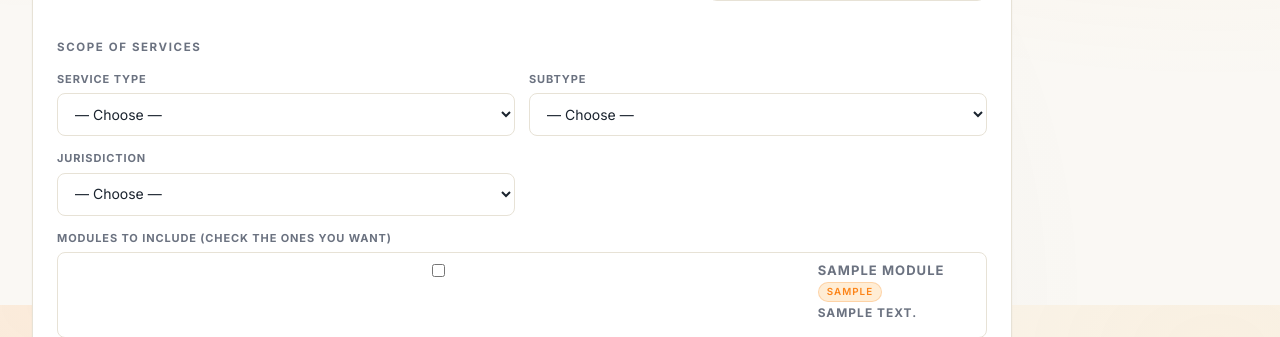
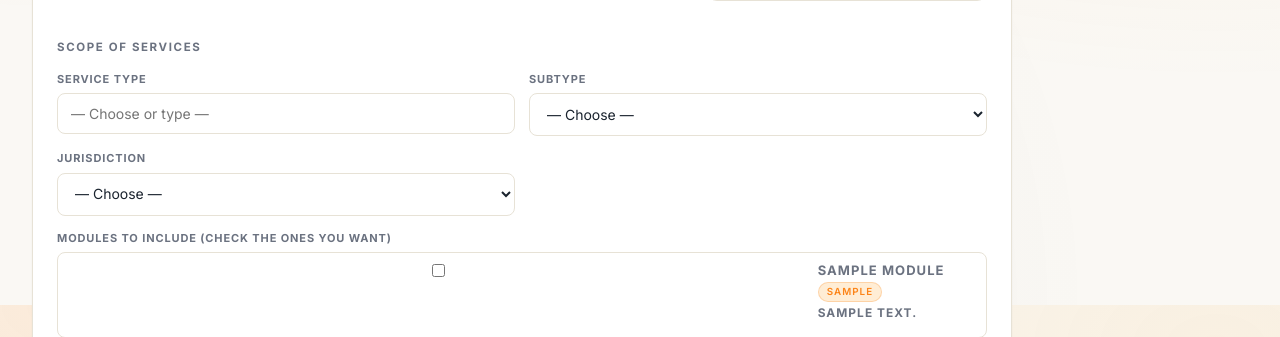
Before and after one commit to victorlazarus32/Permit-Solutions-Automation, a Flask app: page /invoices/new in a window 1280 px wide. Shown: the part 1295-1632 px from the top of the page. Run offline with Flask 3, Linux system fonts and the light colour scheme; the visitor is signed in with stand-in values (Sample User, id 1); tables that the repository leaves empty hold one stand-in row (values such as "Sample post").

Commit message:
ux(invoices): line item description shares dropdown with Scope service type
Line item description and the Scope of Services 'Service Type' picker
now both pull from a single shared HTML5 datalist of standard service
types (Fence Violation Resolution, After-The-Fact Permit, etc.).

- Pick from dropdown OR type custom value (combo input pattern).
- Both fields stay synchronized — change the list in one spot,
  propagates to both.
- Scope Service Type changed from <select> to <input list=...> so it
  also accepts custom values + draws from the same well of options.

Mental model: description = the billed line label, scope module body
= the contractual detail explaining how that service is performed.

Co-Authored-By: Claude Opus 4.7 <noreply@anthropic.com>

```diff
--- a/app/templates/invoice_form.html
+++ b/app/templates/invoice_form.html
@@ -114,6 +114,19 @@
         <th style="width: 4%;"></th>
       </tr>
     </thead>
+
+    <!-- Single shared list of standard service types — same list the
+         Scope of Services Service Type dropdown uses. Pick from it OR
+         type custom text. Update the options here and it propagates. -->
+    <datalist id="service_types_list">
+      <option value="Fence Violation Resolution">
+      <option value="After-The-Fact Permit">
+      <option value="Permit Expediting">
+      <option value="Code Violation Compliance">
+      <option value="Engineering Coordination">
+      <option value="Municipal Permit Processing">
+      <option value="Inspection Coordination">
+    </datalist>
     <tbody>
       {% set rows_to_render = invoice_line_items if is_edit else [] %}
       {% if not is_edit and p.suggested_amount %}
@@ -122,7 +135,7 @@
       {% if rows_to_render %}
         {% for li in rows_to_render %}
         <tr class="line-row">
-          <td><input type="text" name="line_description" value="{{ li.description }}" placeholder="Service description"></td>
+          <td><input type="text" name="line_description" list="service_types_list" value="{{ li.description }}" placeholder="Service description"></td>
           <td><input type="text" name="line_quantity"    value="{{ '{:g}'.format(li.quantity) }}" inputmode="decimal"></td>
           <td><input type="text" name="line_unit_price"  value="{{ '{:.2f}'.format(li.unit_price) }}" inputmode="decimal"></td>
           <td class="line-amount num">${{ '{:,.2f}'.format(li.amount) }}</td>
@@ -131,7 +144,7 @@
         {% endfor %}
       {% else %}
         <tr class="line-row">
-          <td><input type="text" name="line_description" placeholder="Service description"></td>
+          <td><input type="text" name="line_description" list="service_types_list" placeholder="Service description"></td>
           <td><input type="text" name="line_quantity"   value="1" inputmode="decimal"></td>
           <td><input type="text" name="line_unit_price" value="" inputmode="decimal"></td>
           <td class="line-amount num">$0.00</td>
@@ -221,16 +234,9 @@
   <div class="form-row">
     <div class="form-field">
       <label for="scope_service_type">Service Type</label>
-      <select id="scope_service_type">
-        <option value="">— Choose —</option>
-        <option>Fence Violation Resolution</option>
-        <option>After-The-Fact Permit</option>
-        <option>Permit Expediting</option>
-        <option>Code Violation Compliance</option>
-        <option>Engineering Coordination</option>
-        <option>Municipal Permit Processing</option>
-        <option>Inspection Coordination</option>
-      </select>
+      {# Type-ahead off the same datalist the line items use, so the lists
+         stay synchronized and the user can also type a custom value. #}
+      <input type="text" id="scope_service_type" list="service_types_list" placeholder="— Choose or type —">
     </div>
     <div class="form-field">
       <label for="scope_subtype">Subtype</label>
@@ -429,7 +435,7 @@
     var tr = document.createElement('tr');
     tr.className = 'line-row';
     tr.innerHTML =
-      '<td><input type="text" name="line_description" placeholder="Service description"></td>' +
+      '<td><input type="text" name="line_description" list="service_types_list" placeholder="Service description"></td>' +
       '<td><input type="text" name="line_quantity" value="1" inputmode="decimal"></td>' +
       '<td><input type="text" name="line_unit_price" value="" inputmode="decimal"></td>' +
       '<td class="line-amount num">$0.00</td>' +
```
